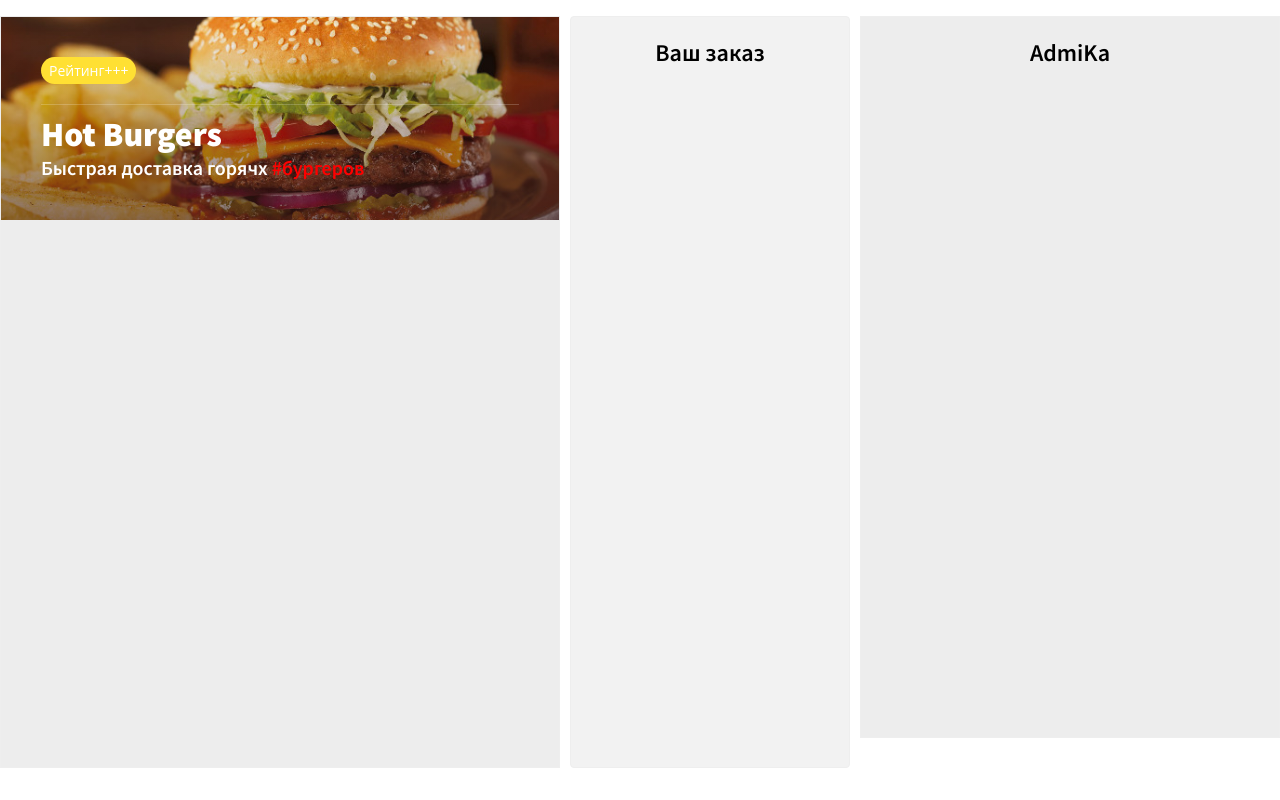
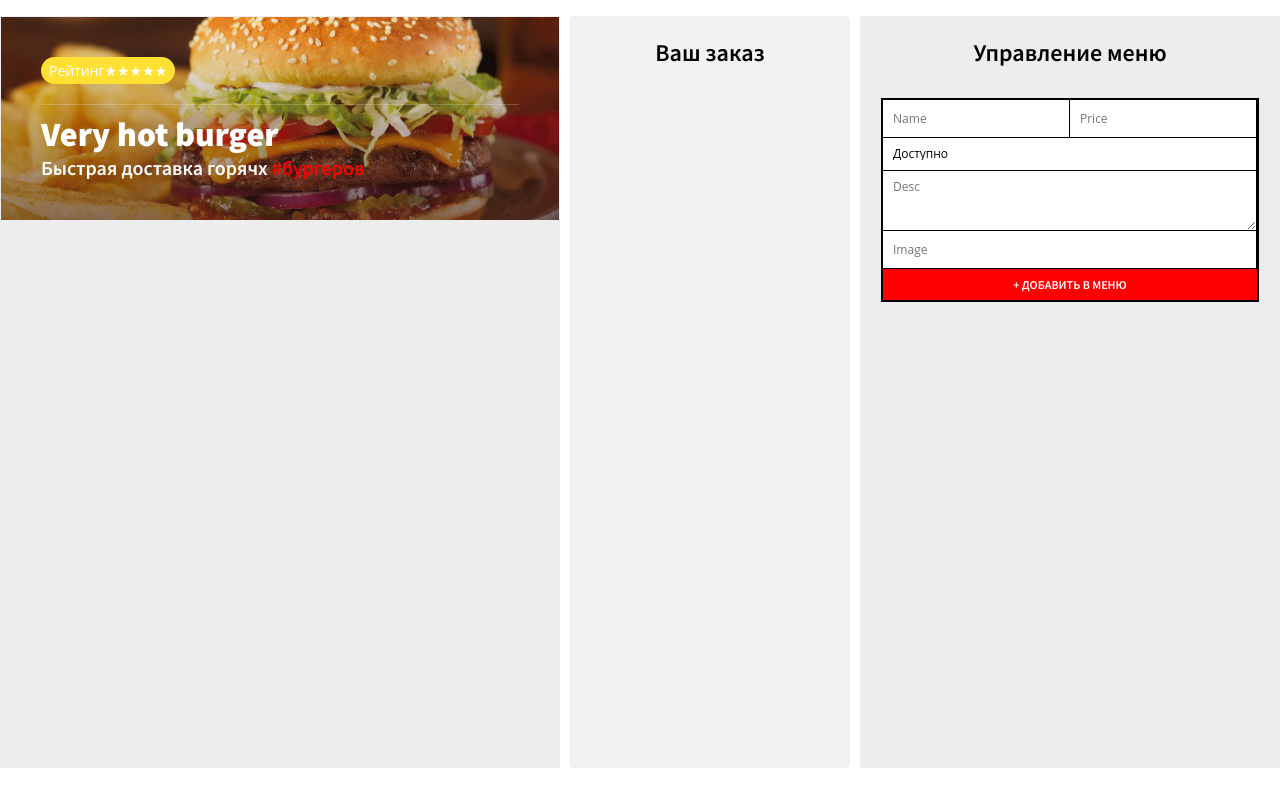
Before and after one commit to Hamersly/Burger_React_App, a React (Create React App) app: page /restaurant/1 in a window 1280 px wide. Built offline with nearby package versions, Linux system fonts and the light colour scheme.

Commit message:
new function

```diff
--- /dev/null
+++ b/src/components/AddBurgerForm.js
@@ -0,0 +1,40 @@
+import React from "react";
+
+class AddBurgerForm extends React.Component{
+	nameRef = React.createRef();
+	priceRef = React.createRef();
+	statusRef = React.createRef();
+	descRef = React.createRef();
+	imageRef = React.createRef();
+
+	createBurger = event => {
+		event.preventDefault();
+		const burger = {
+			name: this.nameRef.current.value,
+			price: parseFloat(this.priceRef.current.value),
+			status: this.statusRef.current.value,
+			desc: this.descRef.current.value,
+			image: this.imageRef.current.value,
+		};
+		this.props.addBurger(burger);
+		event.currentTarget.reset();
+	}
+
+	render(){
+		return(
+			<form className='burger-edit' onSubmit={this.createBurger}>
+				<input ref={this.nameRef} name='name' type='text' placeholder='Name' autoComplete='off'/>
+				<input ref={this.priceRef} name='price' type='text' placeholder='Price' autoComplete='off'/>
+				<select ref={this.statusRef} name='status' className='status'>
+					<option value="available">Доступно</option>
+					<option value="unavailable">Убрать из меню</option>
+				</select>
+				<textarea ref={this.descRef} name='desc' placeholder='Desc'/>
+				<input ref={this.imageRef} name='image' type='text' placeholder='Image' autoComplete='off'/>
+				<button type="submit">+ Добавить в Меню</button>
+			</form>
+		)
+	}
+}
+
+export default AddBurgerForm;
--- a/src/components/App.js
+++ b/src/components/App.js
@@ -4,17 +4,31 @@
 import MenuAdmin from './MenuAdmin'
 
 class App extends React.Component{
+	state = {
+		burgers: {},
+		order: {},
+	};
+
+	addBurger = burger => {
+		// #1.Делаем копию объекта state
+		const burgers = {...this.state.burgers};
+		// #2.Добавить новый бургер в переменную burgers
+		burgers[`burger${Date.now()}`] = burger;
+		// #3 Записать новый объект burgers в state
+		this.setState({burgers});
+	}
+
 	render(){
 		return(
 			<div className='burger-paradise'>
 				<div className='menu'>
-					<Header />
+					<Header title="Very hot burger" amount={10} hot={true}/>
 				</div>
 				<Order />
-				<MenuAdmin />
+				<MenuAdmin addBurger={this.addBurger}/>
 			</div>
 		)
-	}
+	};
 }
 
 export default App;
--- a/src/components/Header.js
+++ b/src/components/Header.js
@@ -1,17 +1,15 @@
 import React from "react";
 
-class Header extends React.Component{
-	render(){
-		return(
+const Header = props =>
 	<header className='top'>
 		<div className='wrap'>
 			<div className='header-content'>
 				<div className='header-rating'>
 					<div className='header-rating-tag'>Рейтинг</div>
-							<div className='header-rating-icon'>+++</div>
+					<div className='header-rating-icon'>★★★★★</div>
 				</div>
 				<div className='header-divider'></div>
-						<h1 className='font-effect-fire-animation'>Hot Burgers</h1>
+				<h1 className='font-effect-fire-animation'>{props.title}</h1>
 				<h3>
 					<span>
 						Быстрая доставка горячx
@@ -21,8 +19,32 @@
 			</div>
 		</div>
 	</header>
-		)
-	}
-}
+
+
+
+// class Header extends React.Component{
+// 	render(){
+// 		return(
+// 			<header className='top'>
+// 				<div className='wrap'>
+// 					<div className='header-content'>
+// 						<div className='header-rating'>
+// 							<div className='header-rating-tag'>Рейтинг</div>
+// 							<div className='header-rating-icon'>★★★★★</div>
+// 						</div>
+// 						<div className='header-divider'></div>
+// 						<h1 className='font-effect-fire-animation'>{this.props.title}</h1>
+// 						<h3>
+// 							<span>
+// 								Быстрая доставка горячx
+// 								<span className='sub-header'> #бургеров</span>
+// 							</span>
+// 						</h3>
+// 					</div>
+// 				</div>
+// 			</header>
+// 		)
+// 	}
+// }
 
 export default Header;
--- a/src/components/Landing.js
+++ b/src/components/Landing.js
@@ -19,7 +19,8 @@
 	}
 
 	goToRestaurant = () => {
-
+		const {url} = this.state;
+		this.props.history.push(`/restaurant/${url}`);
 	}
 
 	render(){
--- a/src/components/MenuAdmin.js
+++ b/src/components/MenuAdmin.js
@@ -1,9 +1,13 @@
 import React from "react";
+import AddBurgerForm from "./AddBurgerForm";
 
 class MenuAdmin extends React.Component{
 	render(){
 		return(
-			<h2>AdmiKa</h2>
+			<div className='menu-admin'>
+				<h2>Управление меню</h2>
+				<AddBurgerForm addBurger={this.props.addBurger}/>
+			</div>
 		)
 	}
 }
--- /dev/null
+++ b/src/components/NotFound.js
@@ -0,0 +1,11 @@
+import React from "react";
+
+const NotFound = () => {
+	return(
+		<div>
+			<h2>The Page is Not Found!!!</h2>
+		</div>
+	)
+}
+
+export default NotFound;
--- /dev/null
+++ b/src/components/Router.js
@@ -0,0 +1,20 @@
+import React from "react";
+import App from "./App"
+import Landing from "./Landing";
+import NotFound from "./NotFound"
+import {BrowserRouter, Route, Switch} from "react-router-dom";
+
+
+const Router = () => {
+	return(
+		<BrowserRouter>
+			<Switch>
+				<Route exact path='/' component={Landing}/>
+				<Route path='/restaurant/:restaurantId' component={App}/>
+				<Route component={NotFound}/>
+			</Switch>
+		</BrowserRouter>
+	);
+};
+
+export default Router;
--- a/src/index.js
+++ b/src/index.js
@@ -1,6 +1,7 @@
 import React from "react";
 import {render}from "react-dom";
-import App from './components/App';
+// import App from './components/App';
+import Router from './components/Router';
 import './css/style.css';
 
-render(<App/>, document.querySelector('#root'))
+render(<Router/>, document.querySelector('#root'))
```
Also changed, not shown: 1 other file (tests, documents, lock files or other folders). Lines whose indentation alone changed are shown as unchanged.
